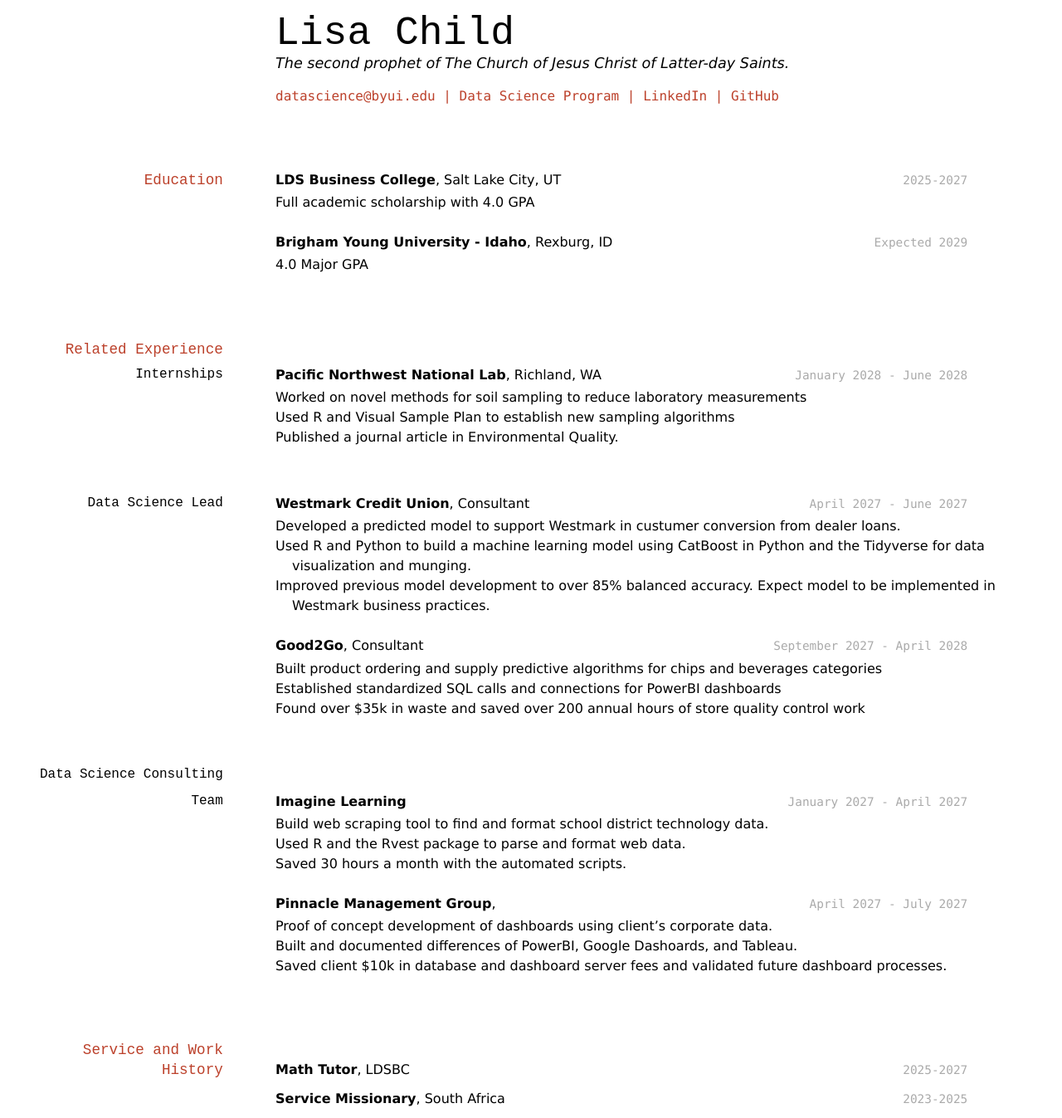
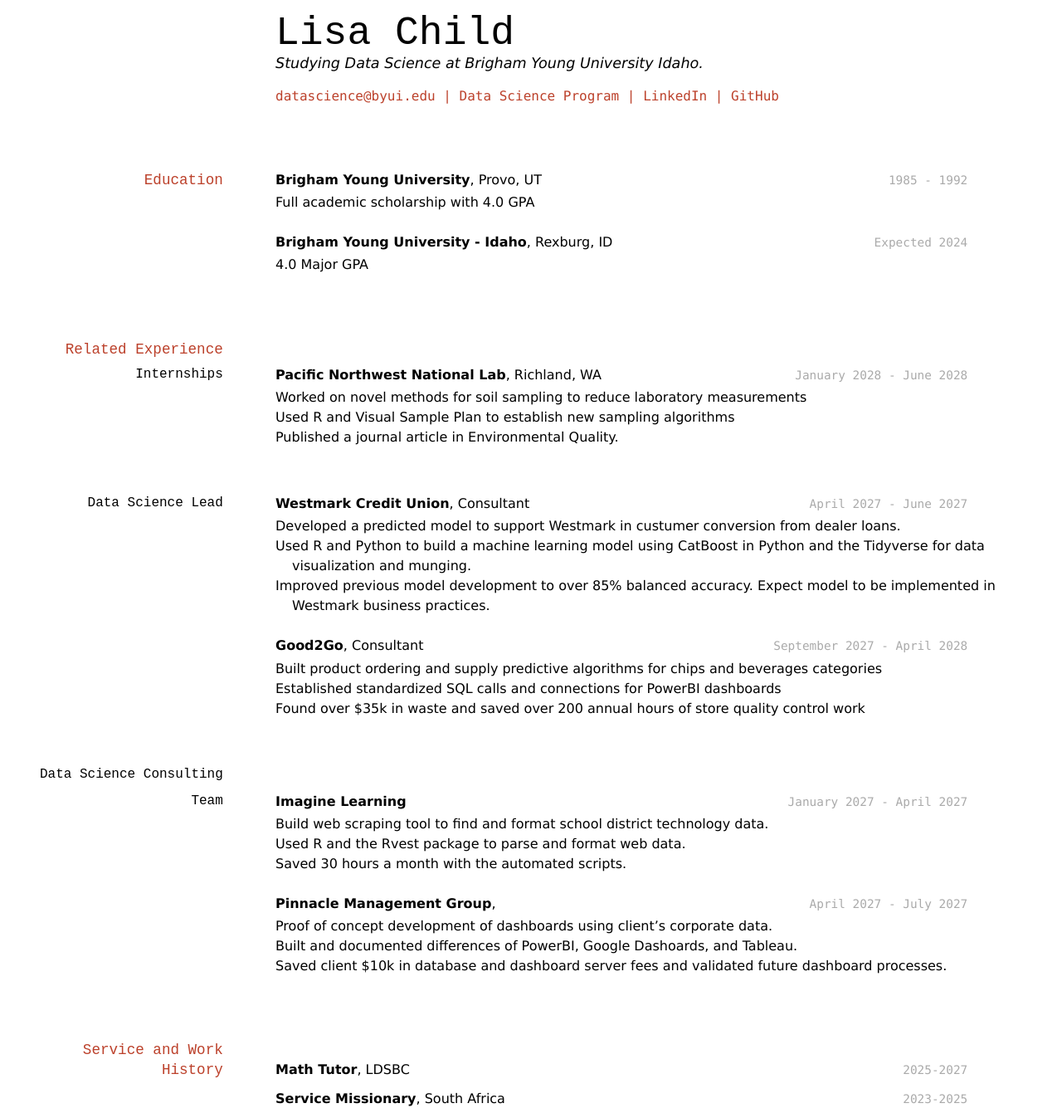
Before and after one commit to noeliap101/childl_resume, a Jekyll site: the page built from docs/index.md, in a window 1280 px wide. Shown: the whole page at 83% size. Built offline with Jekyll 4.4.1, drawn with Linux system fonts in a browser that asks for light colours.

Commit message:
changed education

```diff
--- a/docs/index.md
+++ b/docs/index.md
@@ -1,9 +1,9 @@
 ---
 layout: cv
-title: Brigham Young's Resume
+title: Lisa Child's Resume
 ---
 # Lisa Child
-The second prophet of The Church of Jesus Christ of Latter-day Saints.
+Studying Data Science at Brigham Young University Idaho.
 
 <div id="webaddress">
 <a href="datascience@byui.edu">datascience@byui.edu</a>
@@ -16,12 +16,12 @@ The second prophet of The Church of Jesus Christ of Latter-day Saints.
 
 ## Education
 
-`2025-2027`
-__LDS Business College__, Salt Lake City, UT
+`1985 - 1992`
+__Brigham Young University__, Provo, UT
 
 - Full academic scholarship with 4.0 GPA
 
-`Expected 2029`
+`Expected 2024`
 __Brigham Young University - Idaho__, Rexburg, ID
 
 - 4.0 Major GPA
```
